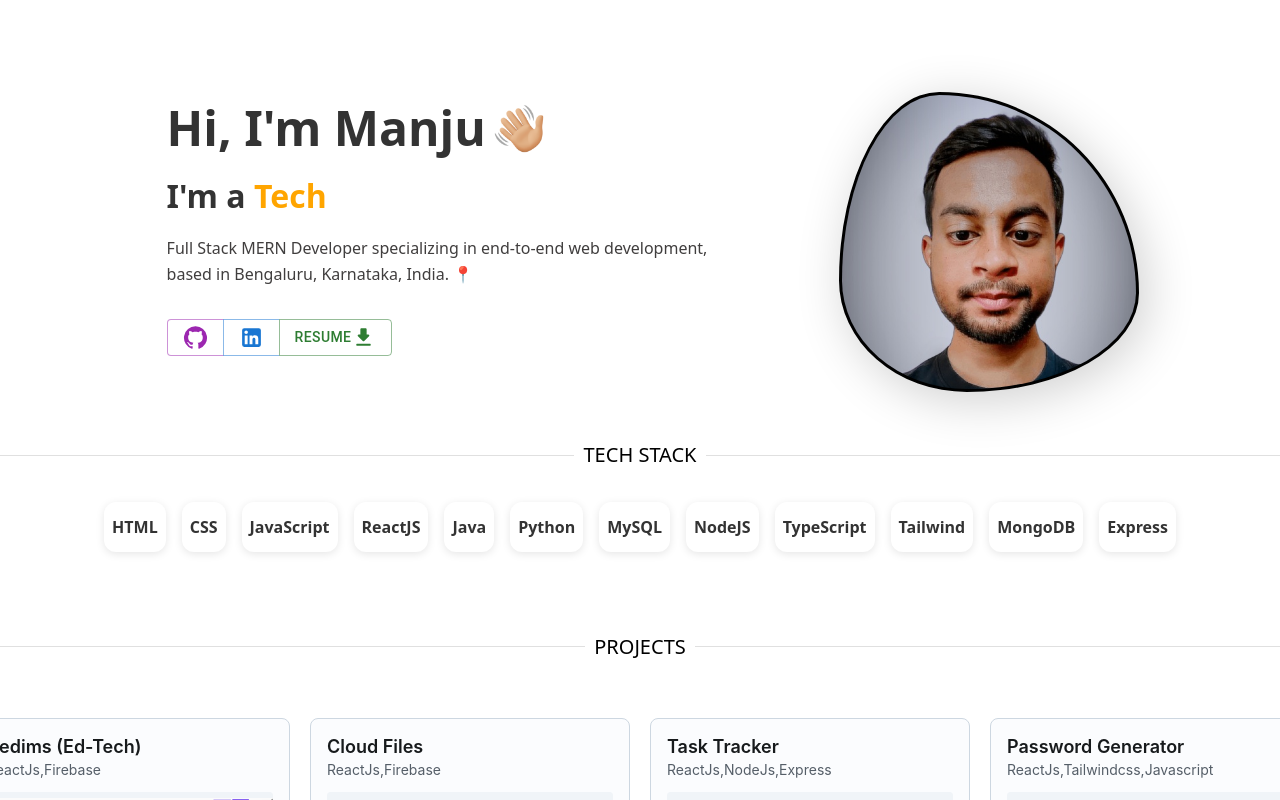
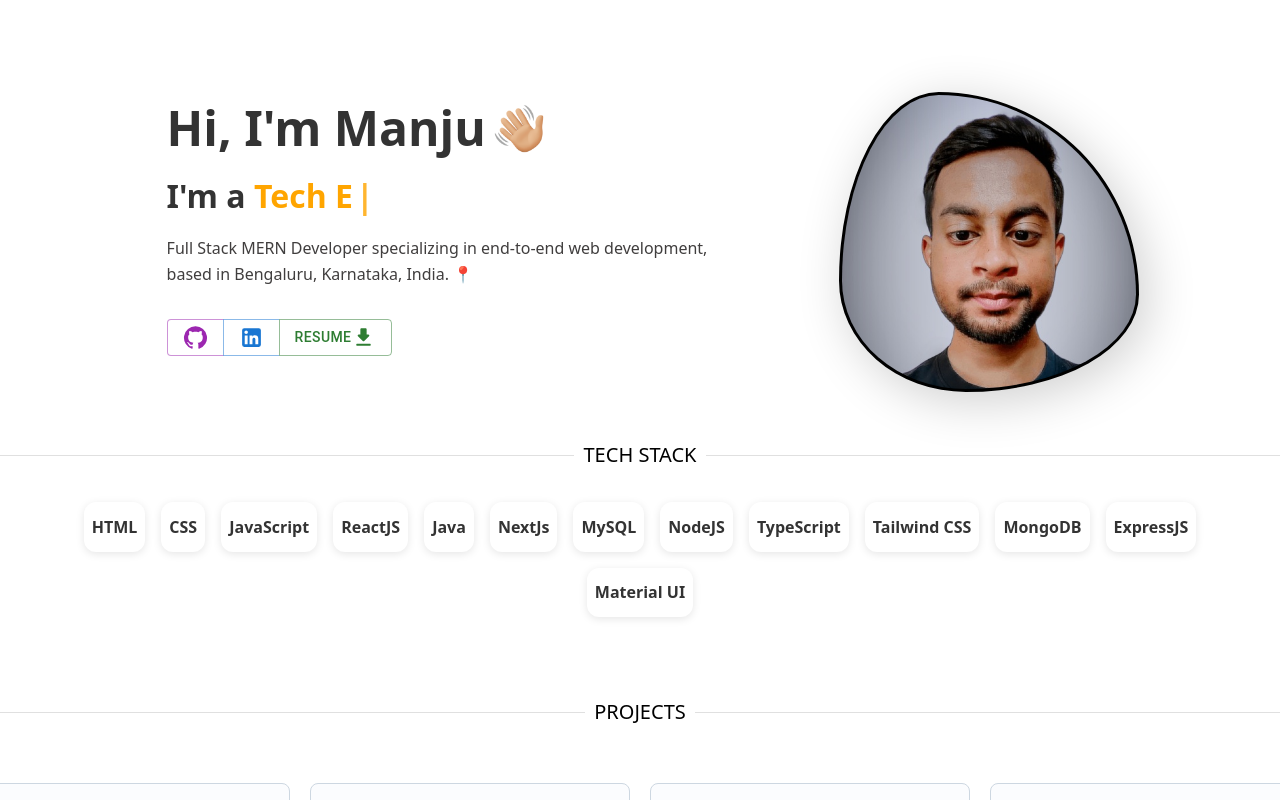
Before and after one commit to manjuhiremath/portfolio, a React (Vite) app: page / in a window 1280 px wide. Shown: the top 800 px of the page. Built offline with nearby package versions, Linux system fonts and the light colour scheme.

Commit message:
Update TechStack.jsx

```diff
--- a/src/components/TechStack.jsx
+++ b/src/components/TechStack.jsx
@@ -3,8 +3,9 @@ import './TechStack.css';
 function TechStack() {
   const techItems = [
     "HTML", "CSS", "JavaScript", "ReactJS",
-    "Java", "Python", "MySQL", "NodeJS",
-    "TypeScript", "Tailwind", "MongoDB", "Express"
+    "Java", "NextJs", "MySQL", "NodeJS",
+    "TypeScript", "Tailwind CSS", "MongoDB", "ExpressJS",
+     "Material UI",
   ];
 
   return (
```
